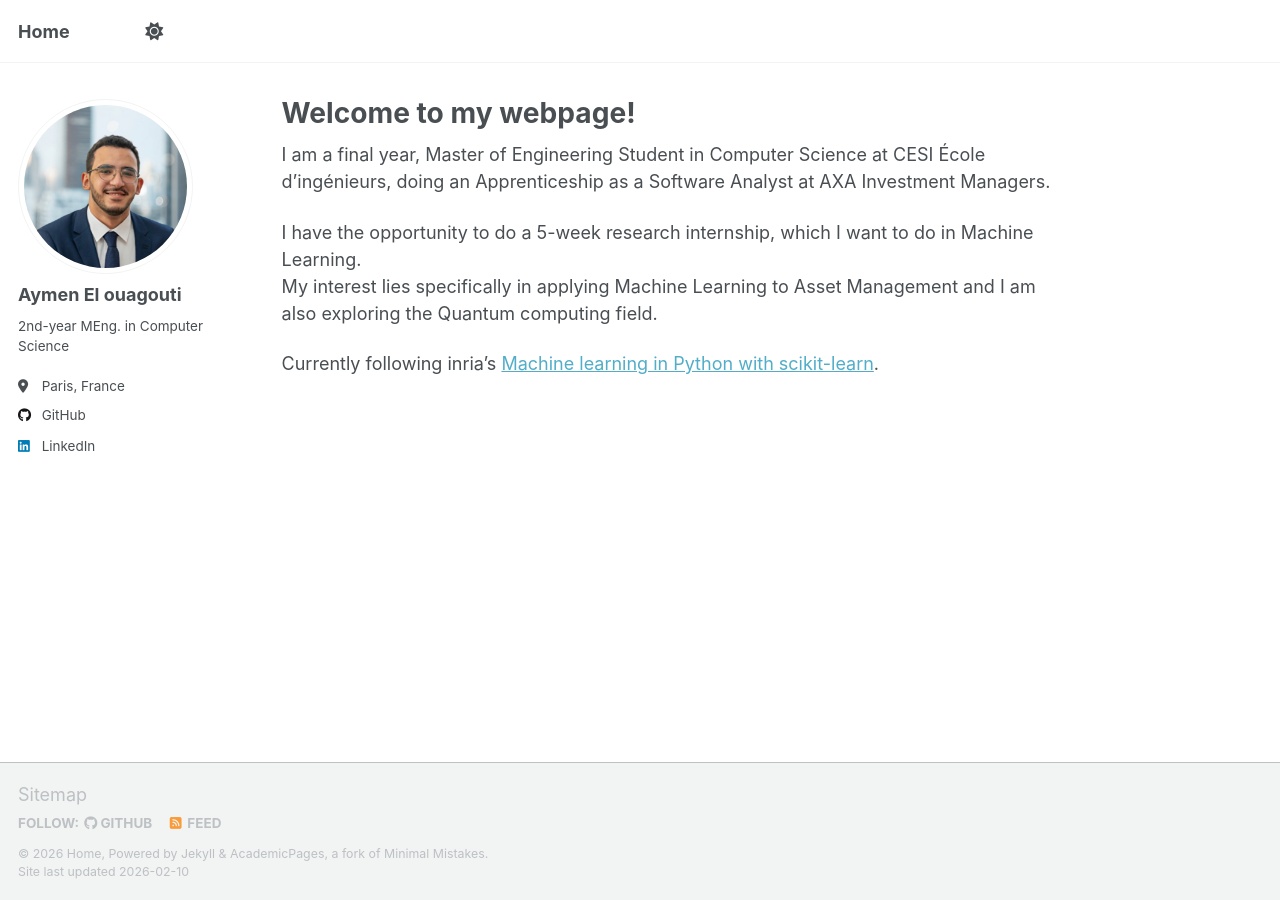
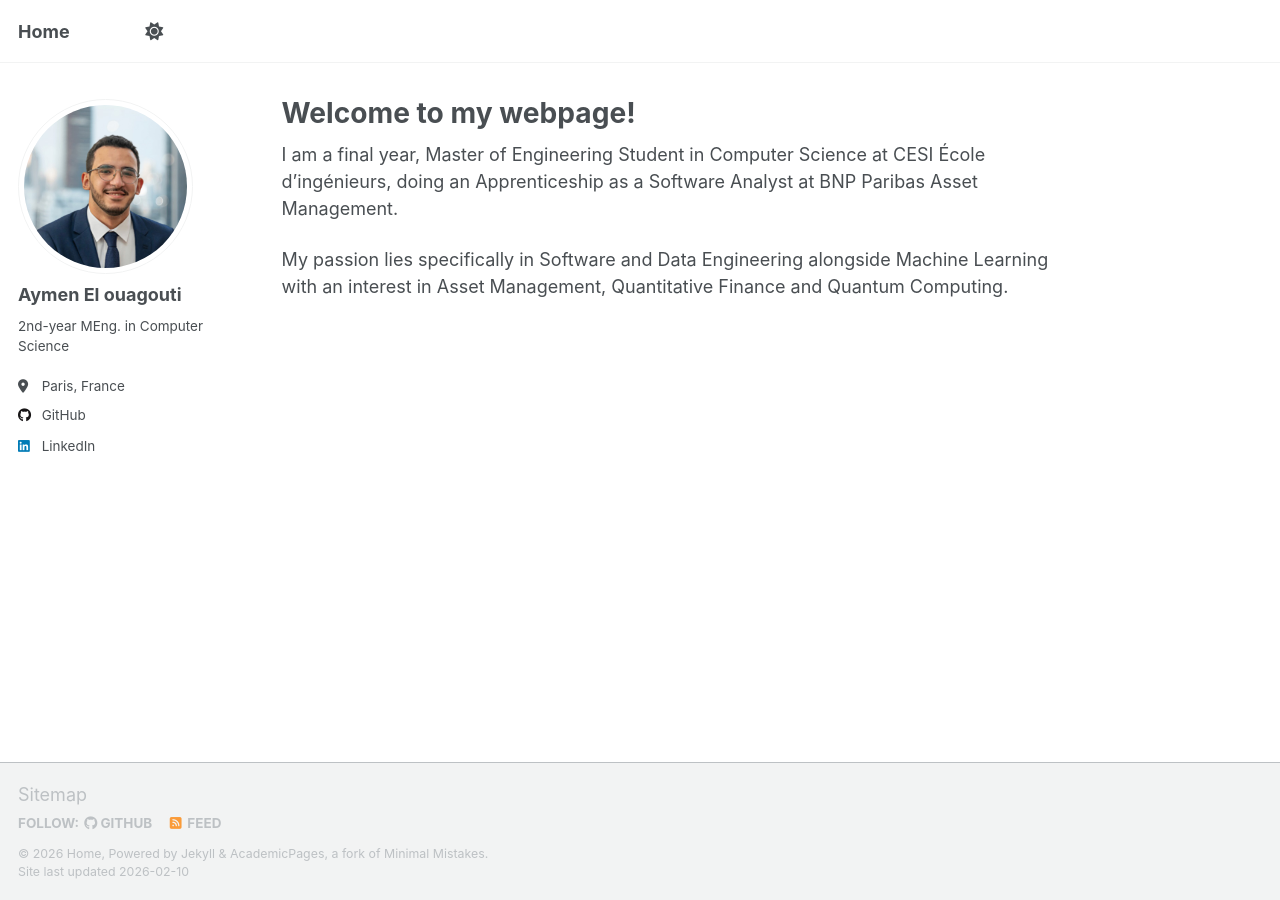
Before and after one commit to aymen-elo/aymen-elo.github.io, a Jekyll site: the page built from _pages/about.md, in a window 1280 px wide. Built offline with Jekyll 4.4.1, drawn with Linux system fonts in a browser that asks for light colours; a script that is not in the unit is left out.

Commit message:
update about

```diff
--- a/_pages/about.md
+++ b/_pages/about.md
@@ -6,9 +6,6 @@ redirect_from:
   - /about/
   - /about.html
 ---
-I am a final year, Master of Engineering Student in Computer Science at CESI École d'ingénieurs, doing an Apprenticeship as a Software Analyst at AXA Investment Managers.
+I am a final year, Master of Engineering Student in Computer Science at CESI École d'ingénieurs, doing an Apprenticeship as a Software Analyst at BNP Paribas Asset Management.
 
-I have the opportunity to do a 5-week research internship, which I want to do in Machine Learning.\
-My interest lies specifically in applying Machine Learning to Asset Management and I am also exploring the Quantum computing field.
-
-Currently following inria's [Machine learning in Python with scikit-learn](https://www.fun-mooc.fr/en/courses/machine-learning-python-scikit-learn/).
+My passion lies specifically in Software and Data Engineering alongside Machine Learning with an interest in Asset Management, Quantitative Finance and Quantum Computing.
```
